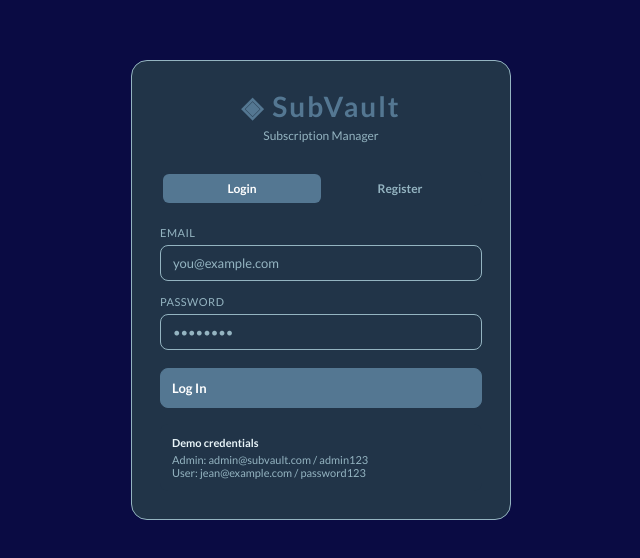
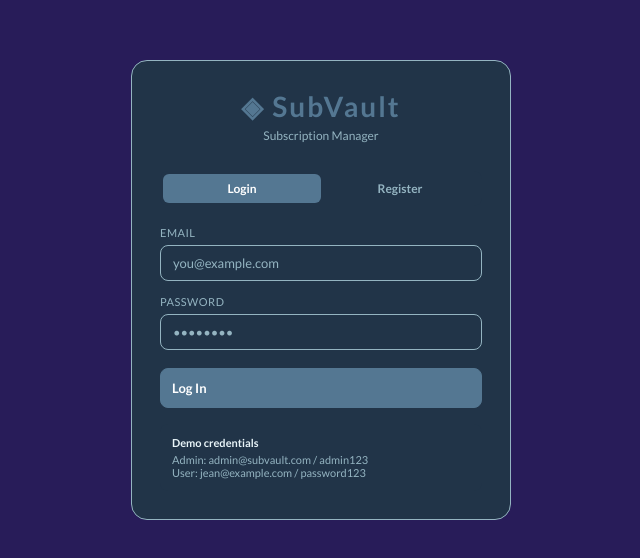
Before and after one commit to LyfaSD/SubVault, a React (Vite) app in the folder frontend/: page /login in a window 1280 px wide. Shown: the part 110-668 px from the top of the page, without its empty margins (319-959 px from the left). Built offline with nearby package versions, Linux system fonts and the light colour scheme; no server answers; the HTML template or start-up script is replaced by a standard one.

Commit message:
updating color palette of the background

```diff
--- a/frontend/src/index.css
+++ b/frontend/src/index.css
@@ -1,7 +1,7 @@
 *, *::before, *::after { box-sizing: border-box; margin: 0; padding: 0; }
 
 :root {
-  --bg:       #0a0b43;
+  --bg:       #281C59;
   --surface:  #213448;
   --surface2: #213448;
   --border:   #94B4C1;
```
